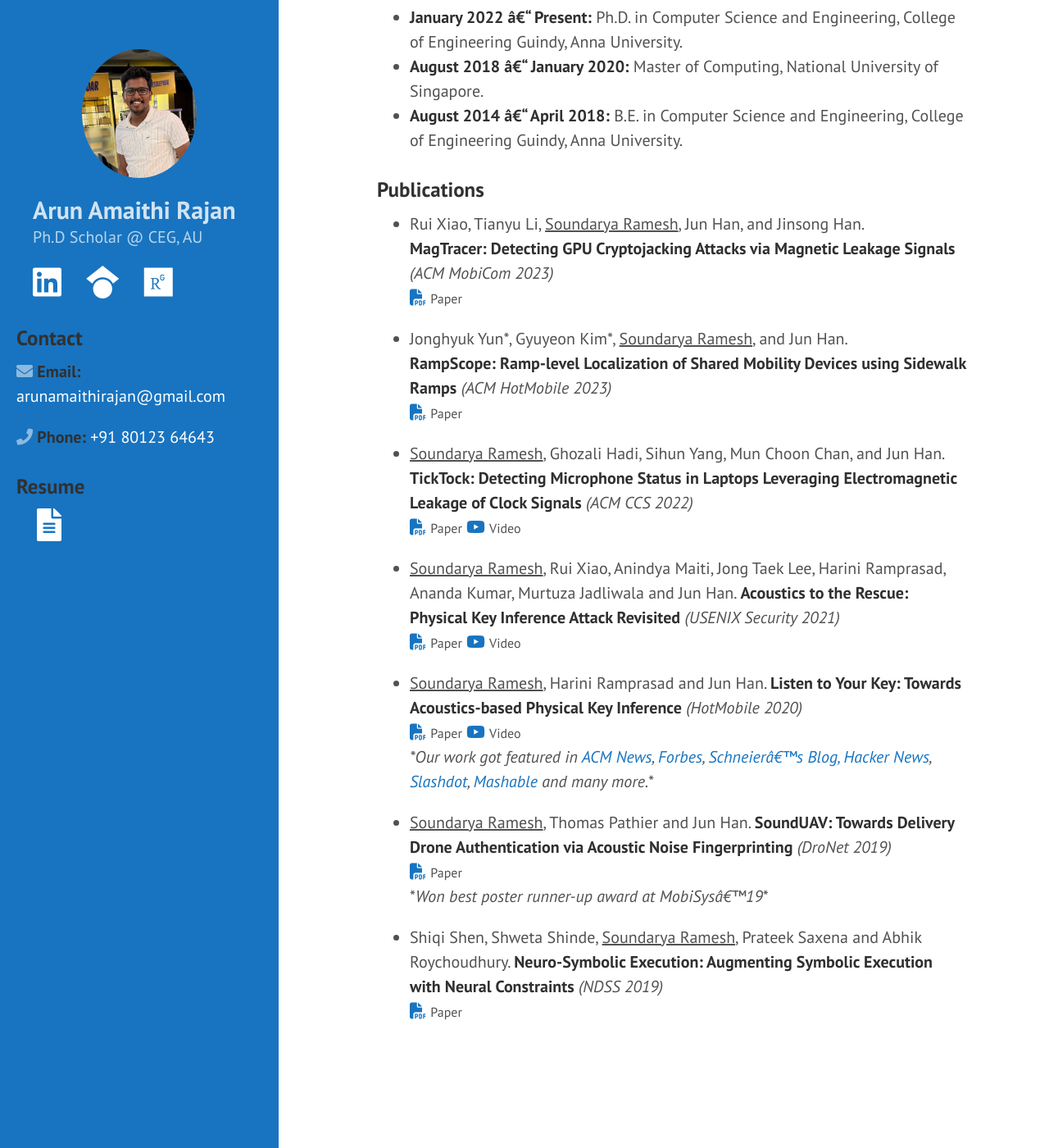
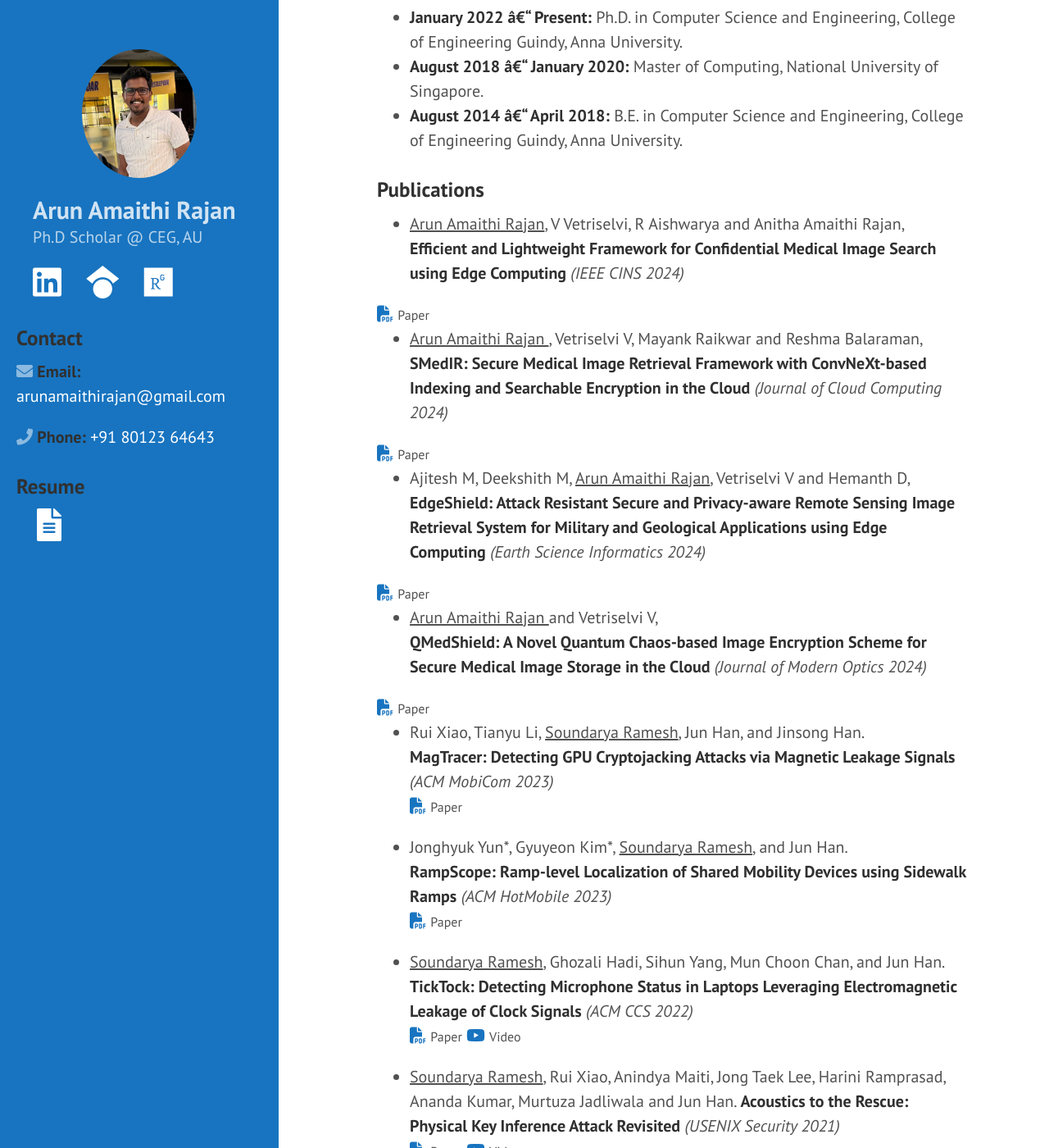
Before and after one commit to arunamaithi/arunamaithi.github.io, a Jekyll site: the page built from index.md, in a window 1280 px wide and 1400 px high, scrolled down 760 px. Shown: the whole window at 82% size. Built offline with Jekyll 4.4.1, drawn with Linux system fonts in a browser that asks for light colours.

Commit message:
paper update 1

```diff
--- a/index.md
+++ b/index.md
@@ -58,6 +58,33 @@ I have contributed to various research articles in high-end journals and confere
 
 
 <h3>Publications</h3>
+* <u>Arun Amaithi Rajan</u>, V Vetriselvi, R Aishwarya and Anitha Amaithi Rajan, <br>**Efficient and Lightweight Framework for Confidential Medical Image Search using Edge Computing** <i>(IEEE CINS 2024)</i>
+<div>
+    <a href="{{ site.baseurl }}/papers/cins24.pdf">
+		<i class="fa-solid fa-file-pdf"></i></a>
+	<span style="font-size:80%">Paper</span>
+</div>
+
+* <u>Arun Amaithi Rajan </u>, Vetriselvi V, Mayank Raikwar and Reshma Balaraman, <br>**SMedIR: Secure Medical Image Retrieval Framework with ConvNeXt-based Indexing and Searchable Encryption in the Cloud** <i>(Journal of Cloud Computing 2024)</i>
+<div>
+    <a href="{{ site.baseurl }}/papers/jcc24.pdf">
+		<i class="fa-solid fa-file-pdf"></i></a>
+	<span style="font-size:80%">Paper</span>
+</div>
+
+* Ajitesh M, Deekshith M, <u>Arun Amaithi Rajan</u>, Vetriselvi V and Hemanth D, <br>**EdgeShield: Attack Resistant Secure and Privacy-aware Remote Sensing Image Retrieval System for Military and Geological Applications using Edge Computing** <i>(Earth Science Informatics 2024)</i>
+<div>
+    <a href="{{ site.baseurl }}/papers/esi24.pdf">
+		<i class="fa-solid fa-file-pdf"></i></a>
+	<span style="font-size:80%">Paper</span>
+</div>
+
+* <u>Arun Amaithi Rajan </u> and Vetriselvi V, <br>**QMedShield: A Novel Quantum Chaos-based Image Encryption Scheme for Secure Medical Image Storage in the Cloud** <i>(Journal of Modern Optics 2024)</i>
+<div>
+    <a href="{{ site.baseurl }}/papers/jmo24.pdf">
+		<i class="fa-solid fa-file-pdf"></i></a>
+	<span style="font-size:80%">Paper</span>
+</div>
 
 * Rui Xiao, Tianyu Li, <u>Soundarya Ramesh</u>, Jun Han, and Jinsong Han. <br>**MagTracer: Detecting GPU Cryptojacking Attacks via Magnetic Leakage Signals** <i>(ACM MobiCom 2023)</I>
 	<div>
```
Also changed, not shown: 4 other files.
